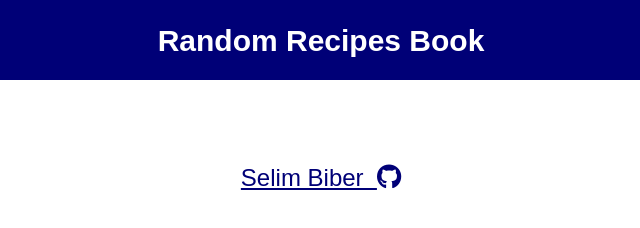
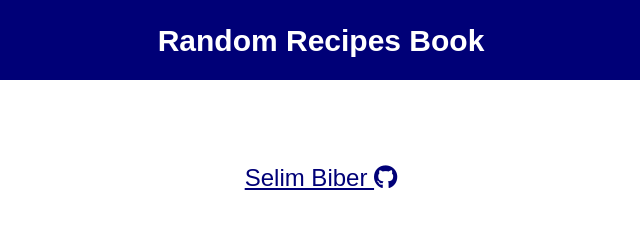
Before and after one commit to selimbiber/Pure-JavaScript-Projects, a plain HTML site: page RandomRecipesBook/index.html in a window 1280 px wide. Shown: the full height of the page, 319-959 px from the left. Drawn offline with Linux system fonts and the light colour scheme; no server answers.

Commit message:
fix simple view issues.

```diff
--- a/RandomRecipesBook/index.html
+++ b/RandomRecipesBook/index.html
@@ -23,7 +23,7 @@
 				href="https://github.com/selimbiber/Pure-JavaScript-Projects/tree/main/RandomRecipesBook"
 				title="GitHub: selimbiber"
 				target="_blank"
-				>Selim Biber &nbsp;<i class="fab fa-github"></i
+				>Selim Biber <i class="fab fa-github"></i
 			></a>
 		</footer>
 		<script src="./main.js"></script>
--- a/RandomRecipesBook/styles.css
+++ b/RandomRecipesBook/styles.css
@@ -165,7 +165,7 @@ footer > a {
 
 .fa-github {
     color: rgb(0, 0, 119);
-    font-size: 2.5rem;
+    font-size: 2.4rem;
     transition: transform 0.3s ease-in-out;
 }
 
```
